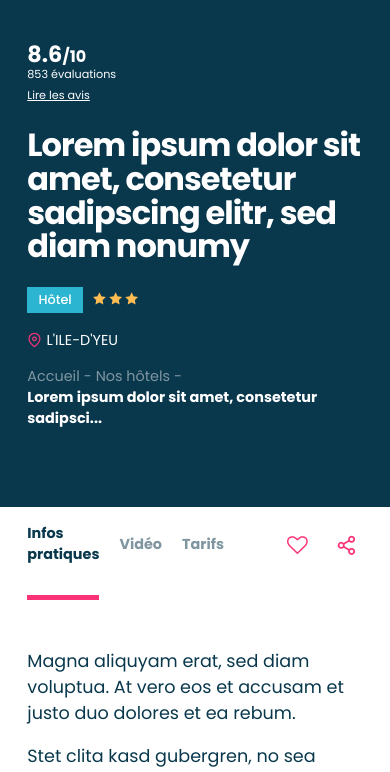
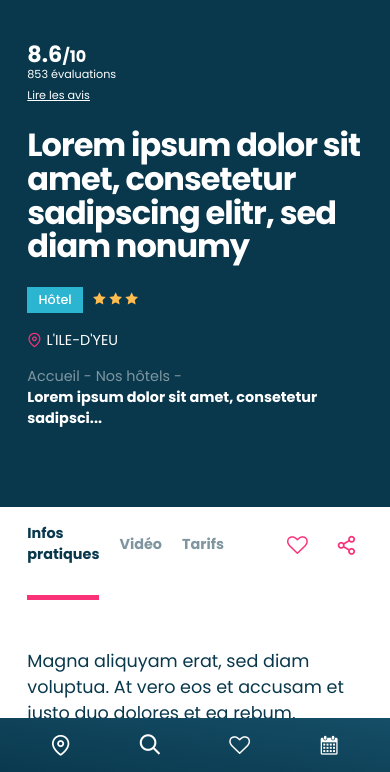
Before and after one commit to xuantam-h/thuria-test, a website: page index.html in a window 390 px wide. Shown: the part 68-840 px from the top of the page. Drawn offline with nearby package versions, Linux system fonts and the light colour scheme; files whose address does not match are found by name.

Commit message:
Adding a sticky toolbar in mobile devices

```diff
--- a/assets/scss/components/_navbar.scss
+++ b/assets/scss/components/_navbar.scss
@@ -23,3 +23,18 @@
         border-color: $primary-color;
     }
 }
+
+#toolbar-widgets{
+    @include flex-container("row", "space-around", "center", "nowrap",0);
+    padding: 1rem;
+    position: sticky;
+    bottom: 0;
+    left: 0;
+    background: linear-gradient(to top right, $dark-color, #154e67);
+    color:$white;
+    z-index: 1;
+
+    @include desktop{
+        display: none;
+    }
+}
--- a/index.html
+++ b/index.html
@@ -659,5 +659,19 @@
             </nav>
         </div>
     </footer>
+    <div id="toolbar-widgets">
+        <button class="btn-icon text-white">
+            <span class="icon-map-pin"></span>
+        </button>
+        <button class="btn-icon text-white">
+            <span class="icon-search"></span>
+        </button>
+        <button class="btn-icon text-white">
+            <span class="icon-heart-o"></span>
+        </button>
+        <button class="btn-icon text-white">
+            <span class="icon-calendar"></span>
+        </button>
+    </div>
 </body>
 </html>
```
Also changed, not shown: assets/css/main.min.css.
